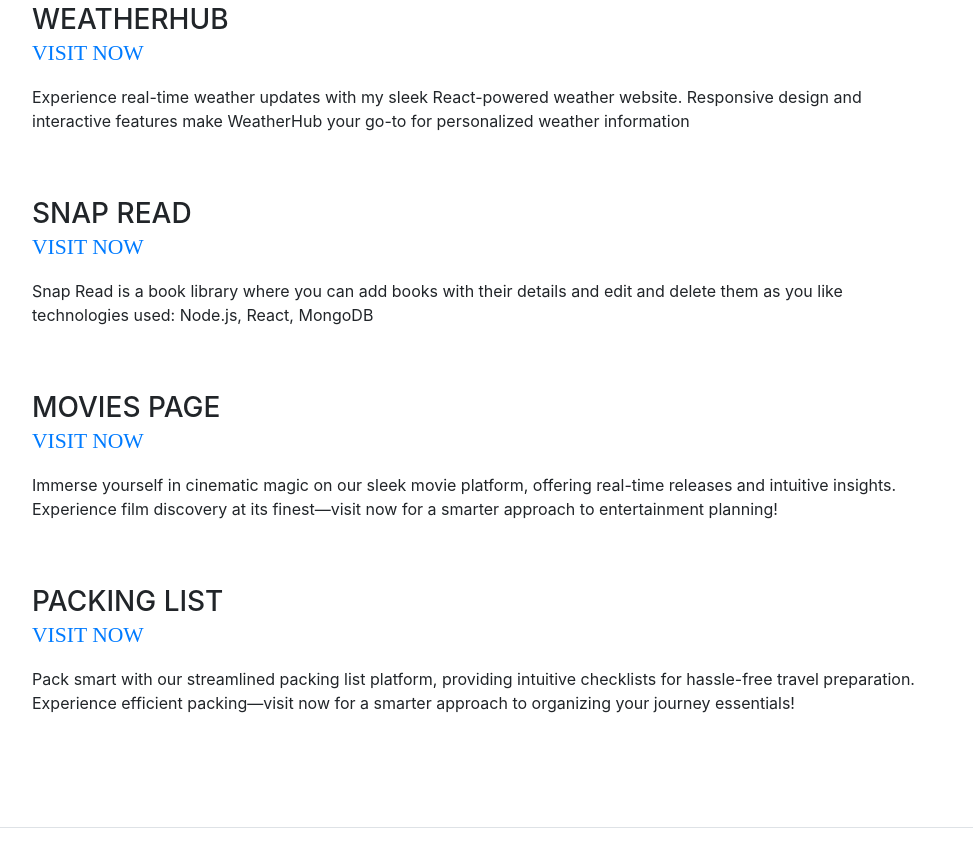
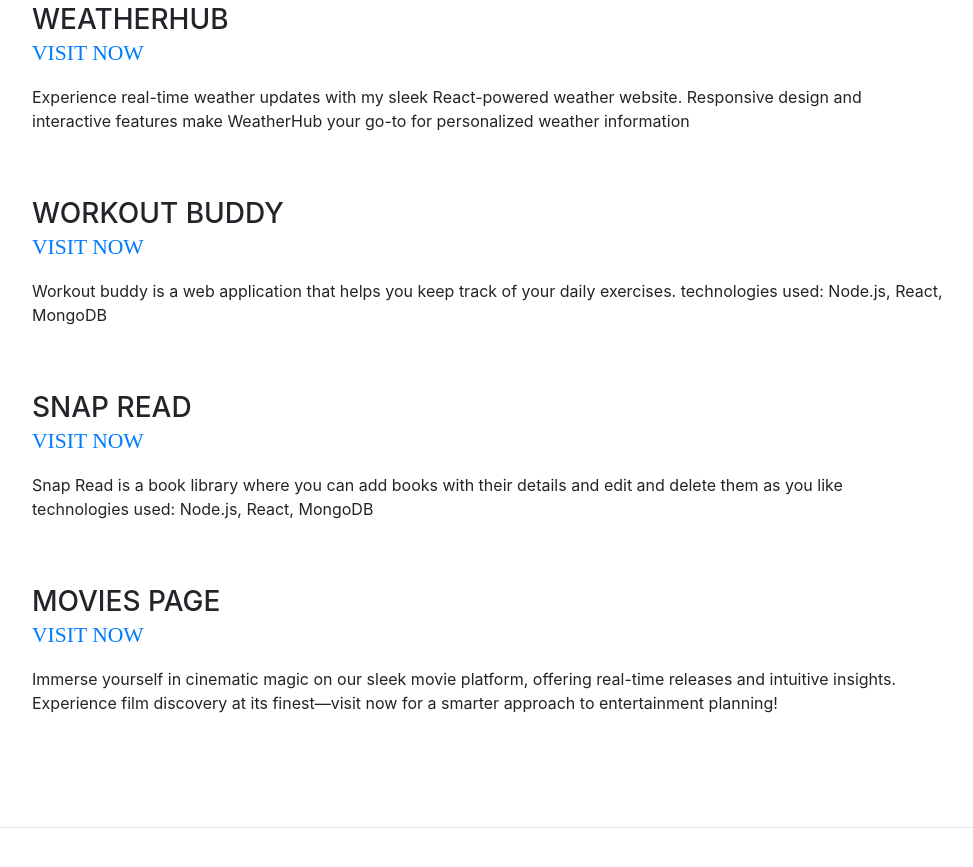
Before and after one commit to ibrahim-shahin/portfolio, a website with bundled scripts: page index.html in a window 1280 px wide. Shown: the part 931-1798 px from the top of the page, without its empty margins (288-1261 px from the left). Built offline with nearby package versions, Linux system fonts and the light colour scheme; a web font is replaced by a local one.

Commit message:
added workout project and icon

```diff
--- a/index.html
+++ b/index.html
@@ -9,6 +9,8 @@
   <meta name="author" content="">
 
   <title>Ibrahim's Portfolio</title>
+
+  <link rel="icon" type="image/svg+xml" href="/img/icon.png" />
 
   <!-- Bootstrap core CSS -->
   <link href="vendor/bootstrap/css/bootstrap.min.css" rel="stylesheet">
@@ -121,10 +123,23 @@
 
         <div class="resume-item d-flex flex-column flex-md-row mb-5">
           <div class="resume-content mr-auto">
+            <h3 class="mb-0">Workout Buddy</h3>
+            <div class="subheading mb-3"><a href="https://workoutbuddy-eclx.onrender.com/" target="_blank">Visit now</a>
+            </div>
+            <p>
+              Workout buddy is a web application that helps you keep track of your daily exercises.
+              technologies used: Node.js, React, MongoDB
+            </p>
+          </div>
+        </div>
+
+        <div class="resume-item d-flex flex-column flex-md-row mb-5">
+          <div class="resume-content mr-auto">
             <h3 class="mb-0">Snap Read</h3>
             <div class="subheading mb-3"><a href="https://snapread.onrender.com/" target="_blank">Visit now</a>
             </div>
-            <p>Snap Read is a book library where you can add books with their details and edit and delete them as you like
+            <p>Snap Read is a book library where you can add books with their details and edit and delete them as you
+              like
               technologies used: Node.js, React, MongoDB
             </p>
           </div>
@@ -133,23 +148,11 @@
         <div class="resume-item d-flex flex-column flex-md-row mb-5">
           <div class="resume-content mr-auto">
             <h3 class="mb-0">Movies Page</h3>
-            <div class="subheading mb-3"><a href="https://homework10-ml6o.onrender.com/" target="_blank">Visit now</a>
+            <div class="subheading mb-3"><a href="https://moviefinder-t0hg.onrender.com" target="_blank">Visit now</a>
             </div>
             <p>Immerse yourself in cinematic magic on our sleek movie platform, offering real-time releases and
               intuitive insights. Experience film discovery at its finest—visit now for a smarter approach to
               entertainment planning!</p>
-          </div>
-        </div>
-
-        <div class="resume-item d-flex flex-column flex-md-row mb-5">
-          <div class="resume-content mr-auto">
-            <h3 class="mb-0">Packing List</h3>
-            <div class="subheading mb-3"><a href="https://homework11-9w3h.onrender.com/" target="_blank">Visit now</a>
-            </div>
-            <p>
-              Pack smart with our streamlined packing list platform, providing intuitive checklists for hassle-free
-              travel preparation. Experience efficient packing—visit now for a smarter approach to organizing your
-              journey essentials!</p>
           </div>
         </div>
 
```
Also changed, not shown: img/icon.png (added), 1 other file. Lines whose indentation alone changed are shown as unchanged.
